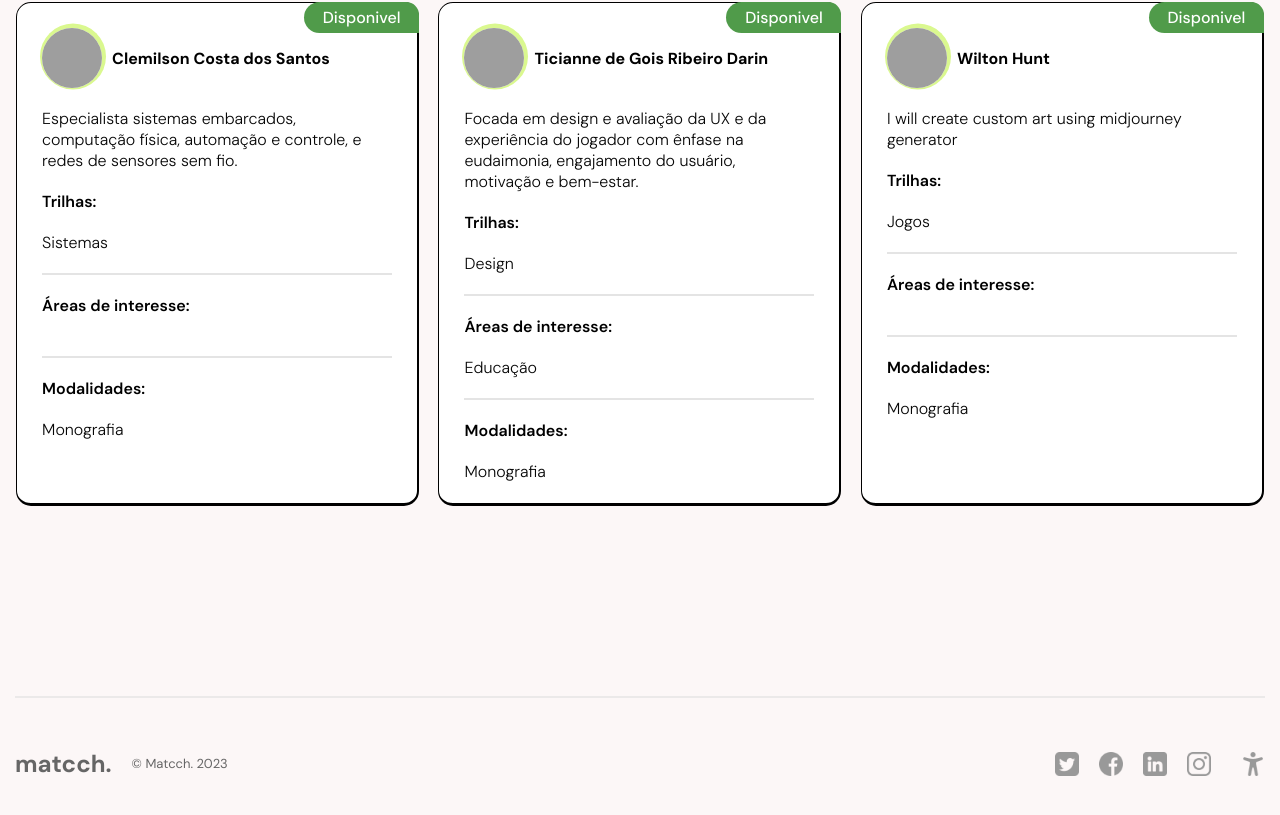
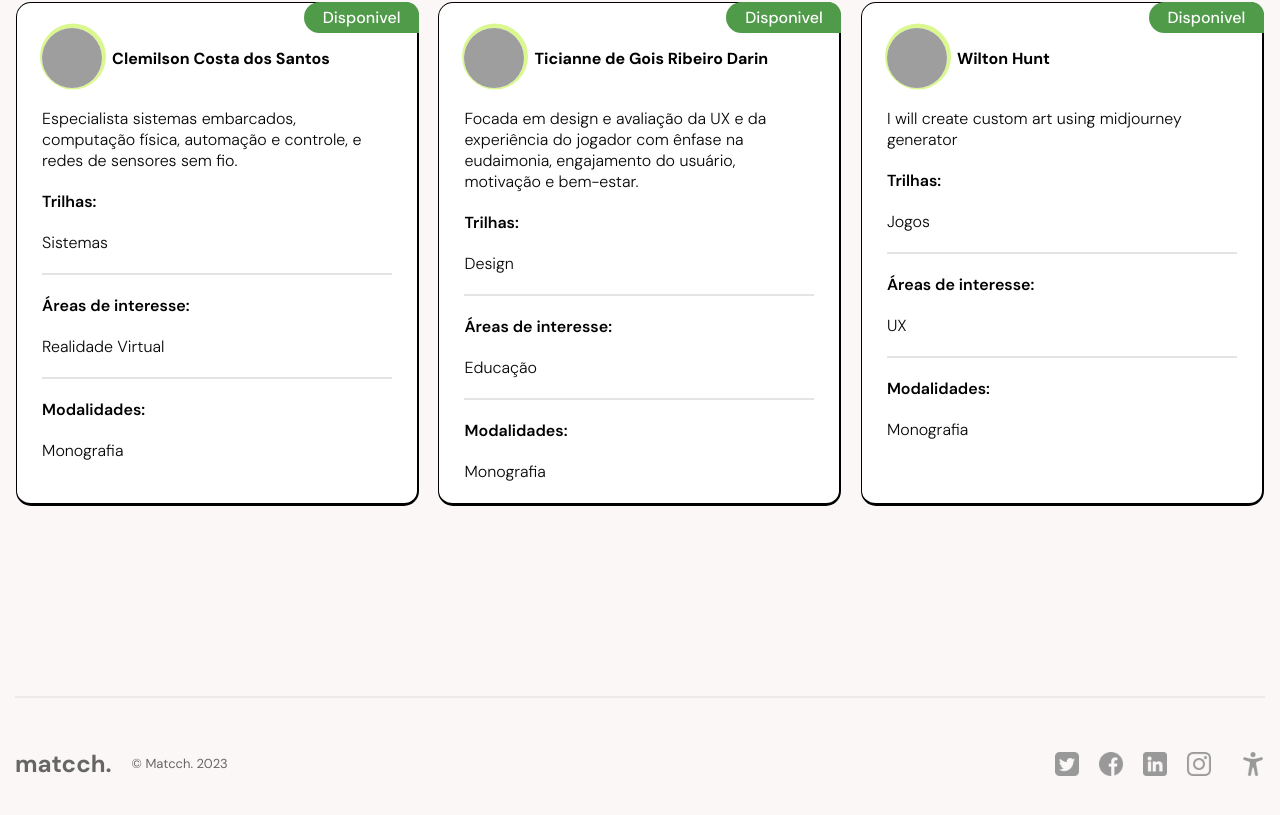
Before and after one commit to lemonsolucoes/matcch, a React (Vite) app: page / in a window 1280 px wide. Shown: the part 1572-2387 px from the top of the page. Built offline with nearby package versions, Linux system fonts and the light colour scheme; grey boxes are pictures that could not be loaded.

Commit message:
Update data.js

```diff
--- a/src/data.js
+++ b/src/data.js
@@ -240,6 +240,7 @@ export const gigs = [
     category: "Sistemas",
     modalidade: "Monografia",
     username: "Clemilson Costa dos Santos",
+    area: "Realidade Virtual",
     status: "Disponivel",
     proj: "Concepção de um Simulador para Treinamento Médico utilizando Realidade Virtual.",
     projautor: "Larissa dos Santos Machado",
@@ -279,6 +280,7 @@ export const gigs = [
     desc: "I will create custom art using midjourney generator",
     longerdesc: "rgfrgtrg",
     category: "Jogos",
+    area: "UX",
     modalidade: "Monografia",
     username: "Wilton Hunt",
     status: "Disponivel",
```
